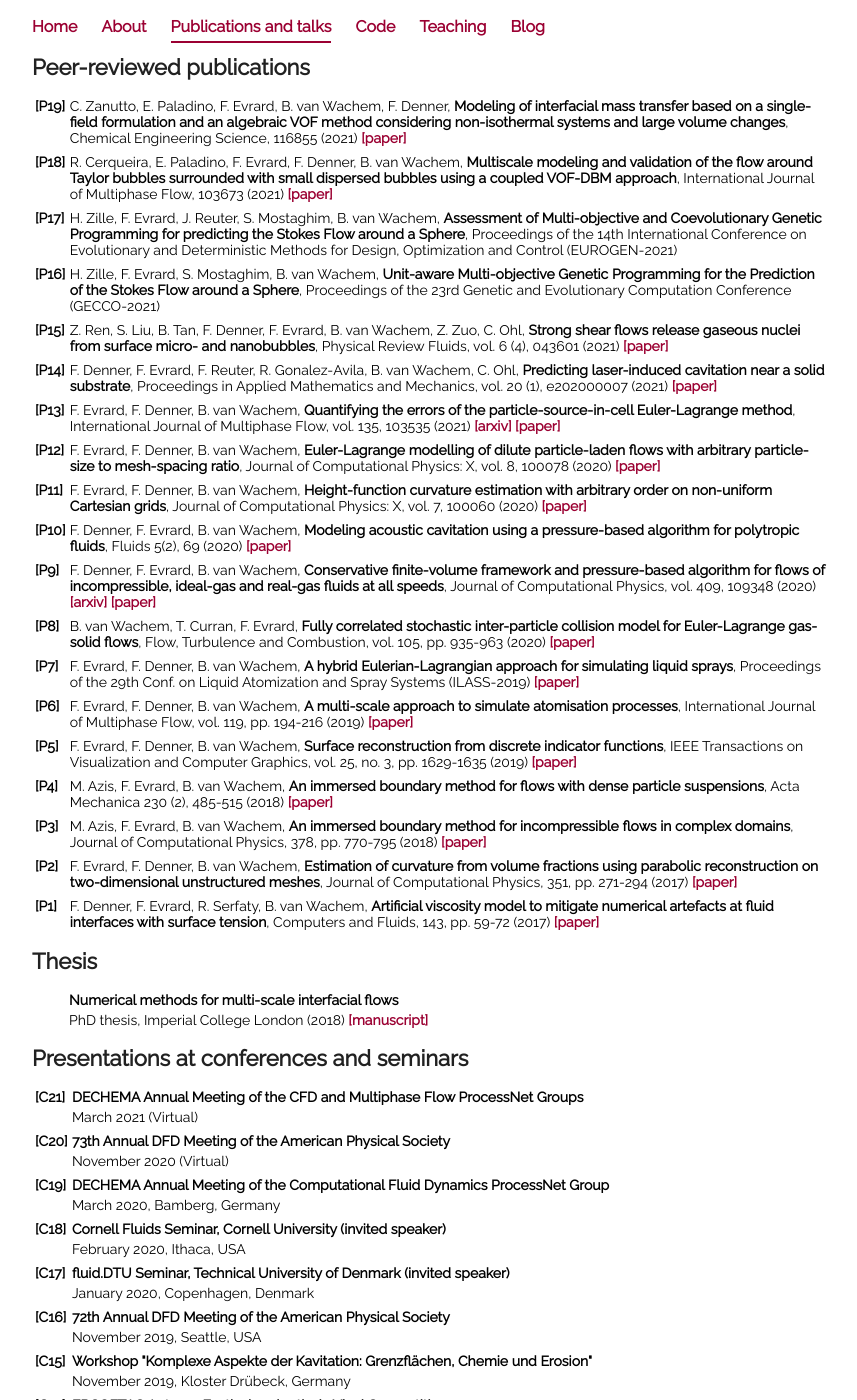
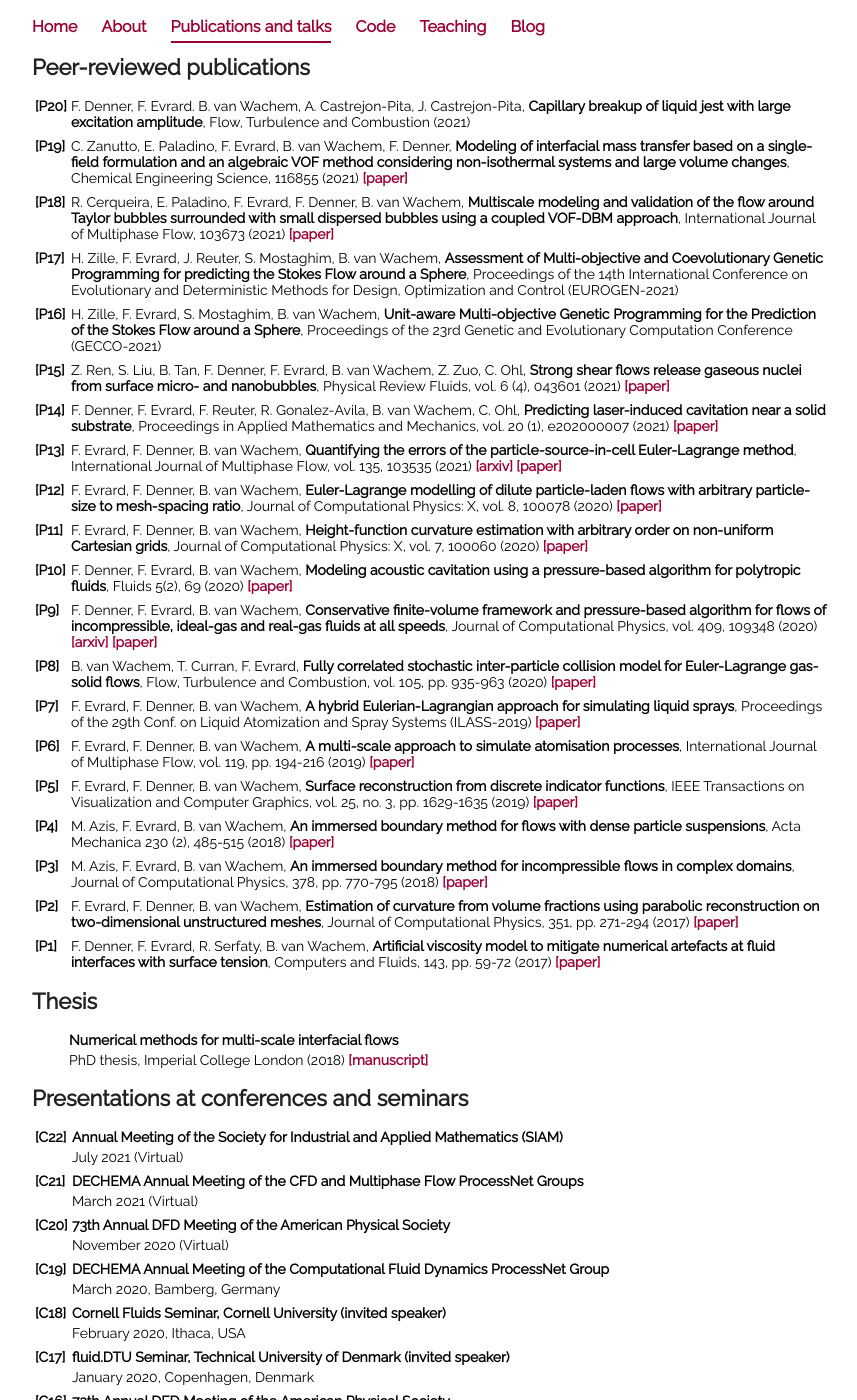
Before and after one commit to fabienevrard/fabienevrard.github.io, a Jekyll site: the page built from publications/index.html, in a window 1280 px wide and 1400 px high. Shown: the whole window, without its empty margins (208-1065 px from the left). Built offline with Jekyll 4.4.1, drawn with Linux system fonts in a browser that asks for light colours.

Commit message:
Update index.html

```diff
--- a/publications/index.html
+++ b/publications/index.html
@@ -8,7 +8,12 @@ title: Publications and talks
 	 <table style="width:100%; vertical-align: top; text-align: left;">
 		 <col width=4%>
 		 <col width=95%>
-		 	 <tr>
+		 <tr>
+		 	 <td><b>[P20]</b></td>
+			 <td>F. Denner, F. Evrard. B. van Wachem, A. Castrejon-Pita, J. Castrejon-Pita, <b>Capillary breakup of liquid jest with large excitation amplitude</b>, Flow, Turbulence and Combustion (2021) <b><a href=""></a></b></td>
+		 </tr>
+		 <tr><td></td><td></td></tr>
+		 <tr>
 		 	 <td><b>[P19]</b></td>
 			 <td>C. Zanutto, E. Paladino, F. Evrard, B. van Wachem, F. Denner, <b>Modeling of interfacial mass transfer based on a single-field formulation and an algebraic VOF method considering non-isothermal systems and large volume changes</b>, Chemical Engineering Science, 116855 (2021) <b><a href="https://doi.org/10.1016/j.ces.2021.116855">[paper]</a></b></td>
 		 </tr>
@@ -136,6 +141,15 @@ volume fractions using parabolic reconstruction on two-dimensional unstructured
 	<table style="width:100%; vertical-align: top; text-align: left;">
 		 <col width=4%>
 		 <col width=95%>
+ 		 <tr>
+			 <td><b>[C22]</b></td>
+			 <td><b>Annual Meeting of the Society for Industrial and Applied Mathematics (SIAM)</b></td>
+		 </tr>
+		 <tr>
+			 <td></td>
+			 <td>July 2021 (Virtual)</td>
+		 </tr>
+		 <tr><td></td><td></td></tr>
  		 <tr>
 			 <td><b>[C21]</b></td>
 			 <td><b>DECHEMA Annual Meeting of the CFD and Multiphase Flow ProcessNet Groups</b></td>
```
